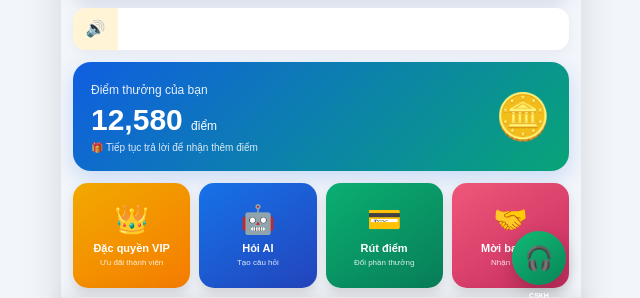
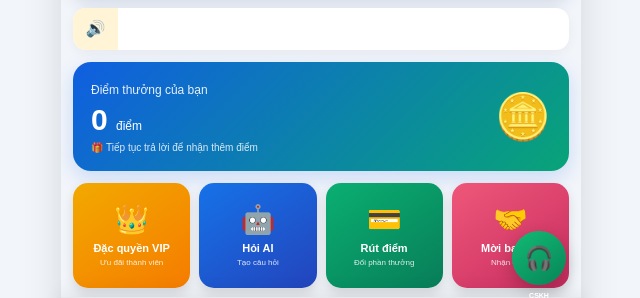
Before and after one commit to hanh2k9-dzai/App-Ki-m-Ti-n, a Flask app: page / in a window 1280 px wide. Shown: the part 433-731 px from the top of the page, without its empty margins (319-959 px from the left). Run offline with Flask 3, Linux system fonts and the light colour scheme.

Commit message:
Update index.html

```diff
--- a/templates/index.html
+++ b/templates/index.html
@@ -76,7 +76,7 @@
             </span>
 
             <div class="balance-number">
-                12,580
+                  0
                 <small>điểm</small>
             </div>
 
```
